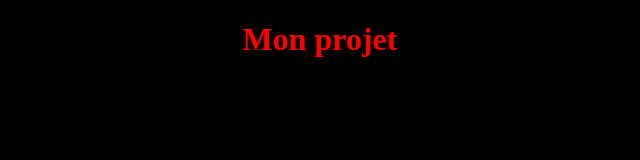
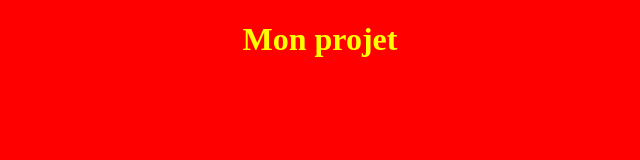
Before and after one commit to Valerie77186/projet, a plain HTML site: page index.html in a window 1280 px wide. Shown: the whole page, without its empty margins (320-960 px from the left). Drawn offline with Linux system fonts and the light colour scheme.

Commit message:
version test

```diff
--- a/css/style.css
+++ b/css/style.css
@@ -1,7 +1,7 @@
 body {
-    background-color: #000;
+    background-color: #f00;
 }
 h1 {
     text-align: center;
-    color: red;
+    color: yellow;
 }
```
